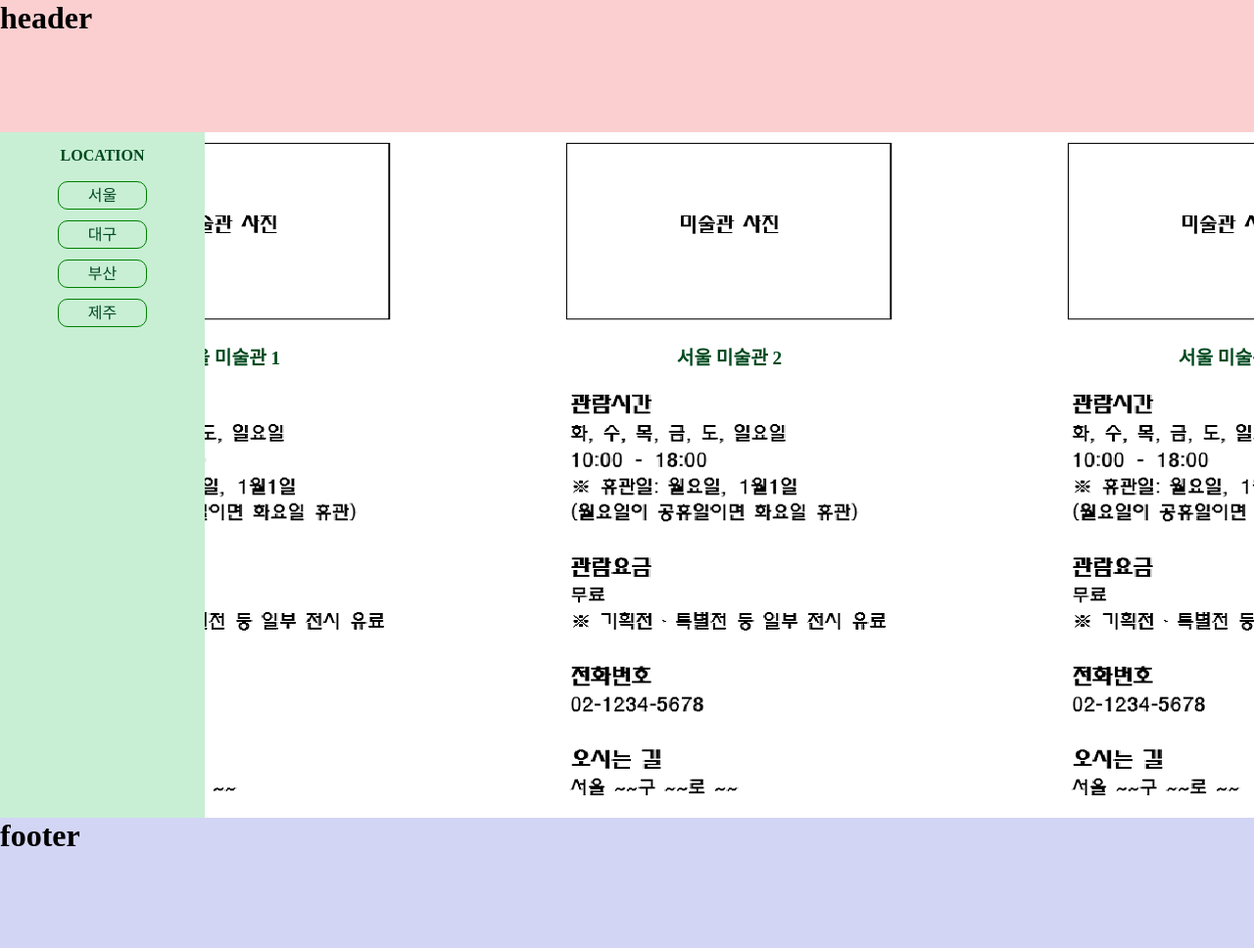
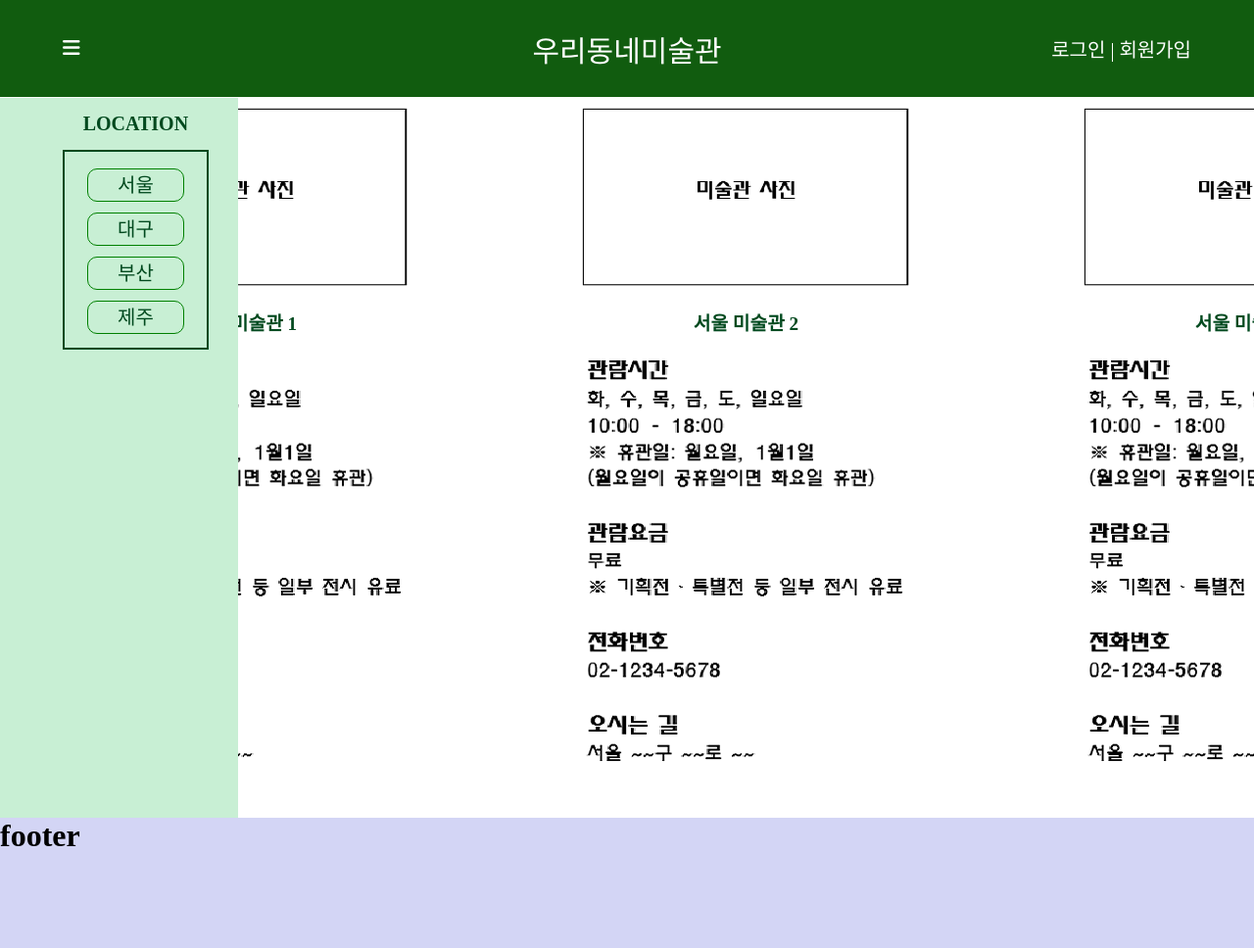
Before and after one commit to macadamia94/PHP_poject_teamA, a PHP site: page /board/gallery.php in a window 1280 px wide. Shown: the whole page at 98% size. Run offline with PHP 8.4, Linux system fonts and the light colour scheme; some libraries are stand-ins or nearby versions.

Commit message:
add 'header'

```diff
--- a/project/board/gallery.php
+++ b/project/board/gallery.php
@@ -10,7 +10,7 @@
 <body>
 <div class="wrap">
         <div class="header">
-            <header><h1>header</h1></header>
+            <?= include_once "header.php" ?>
         </div>
         <div class="container">
             <div class="aside">
--- /dev/null
+++ b/project/board/header.php
@@ -0,0 +1,22 @@
+<!DOCTYPE html>
+<html lang="en">
+<head>
+    <meta charset="UTF-8">
+    <meta http-equiv="X-UA-Compatible" content="IE=edge">
+    <meta name="viewport" content="width=device-width, initial-scale=1.0">
+    <link rel="stylesheet" href="../css/header.css">
+    <script src="https://kit.fontawesome.com/b249cf6f22.js" crossorigin="anonymous"></script>
+    <title>header</title>
+</head>
+<body>
+    <div id="container">
+        <header>
+        <div class="left"><a href=""><i class="fa-solid fa-bars"></i></a></div>
+        <div class="mid">우리동네미술관</div>
+        <!-- 가운데 이미지 삽입-->
+        <div class="right"><a href="../user/login.php">로그인</a> | <a href="../user/join.php">회원가입</a></div>
+        <!--햄버거 아이콘 로그인 회원가입은 헤더안에 넣기 -->
+        </header>
+    </div>
+</body>
+</html>
--- a/project/css/gallery.css
+++ b/project/css/gallery.css
@@ -7,20 +7,18 @@
 }
 
 .header {
-    height: 135px;
-    background-color: #fbcfd0;
+    height: 100px;
 }
 
 .container {
     width: 100%;
-    height: 700px;
+    height: 735px;
     /* background-color: #ccc; */
     display: flex;
 }
 
 .aside {
-    width: 250px;
-    height: 700px;
+    width: 300px;
     background-color: #c8efd4;
     float: left;
 }
@@ -31,12 +29,16 @@
     color: #00491E;
 }
 
-.aside .left ul { text-align: center; }
+.aside .left ul {
+    text-align: center;
+    border: 2px solid #00491E;
+    padding: 5px 20px;
+}
 
 .aside .left ul li {
     list-style: none;
     padding: 3px;
-    margin-top: 10px;
+    margin: 10px 0px;
 }
 
 .aside .left ul li a {
@@ -54,6 +56,7 @@
 .aside .left ul a:hover {
     color: green;
     cursor: pointer;
+    text-decoration: underline;
 }
 
 .contents {
--- /dev/null
+++ b/project/css/header.css
@@ -0,0 +1,46 @@
+*{
+    margin: 0;
+    padding: 0;
+    list-style: none;
+    text-decoration: none;
+    box-sizing: border-box;
+}
+html, body {height: 100%;}
+
+#container {display: grid; grid-template-rows: 100px 1fr; min-height: 20vh;}
+#container > header {background-color: rgb(17, 92, 15); display: flex; align-items: center; padding: 10px 20px; position: relative;}
+
+header{
+    position:absolute;
+    top: 0;
+    left:0;
+    font-size:30px;
+    border-bottom: 1px solid rgb(255, 255, 255);
+    width:100%;
+    height:100%;
+    display:flex;
+    align-items: center;
+    justify-content: center;
+}
+
+.right {
+    position: absolute;
+    right: 5%;
+    bottom: auto;
+    font-size:20px;
+    color: white;
+}
+
+a {color: white;}
+
+.left {
+    position: absolute;
+    left: 5%;
+    bottom: auto;
+    font-size:20px;
+}
+
+.mid {
+    font-size:30px;
+    color: white;
+}
```
